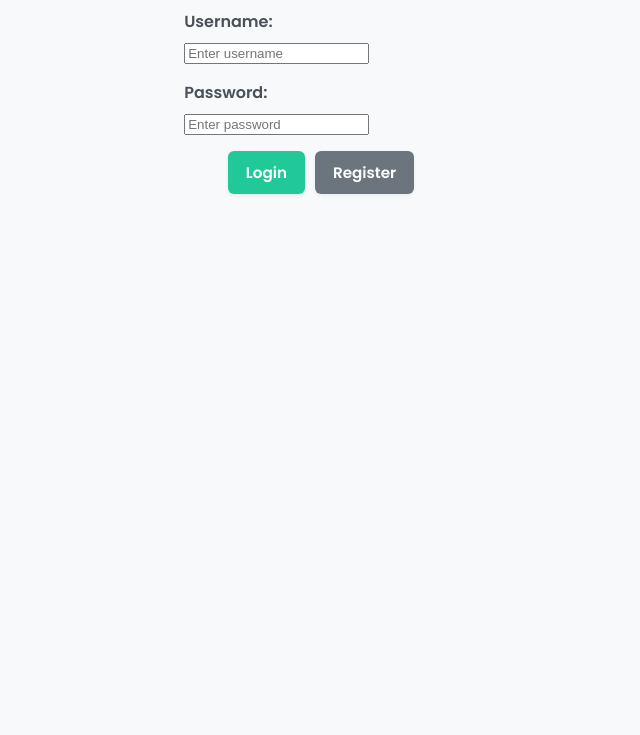
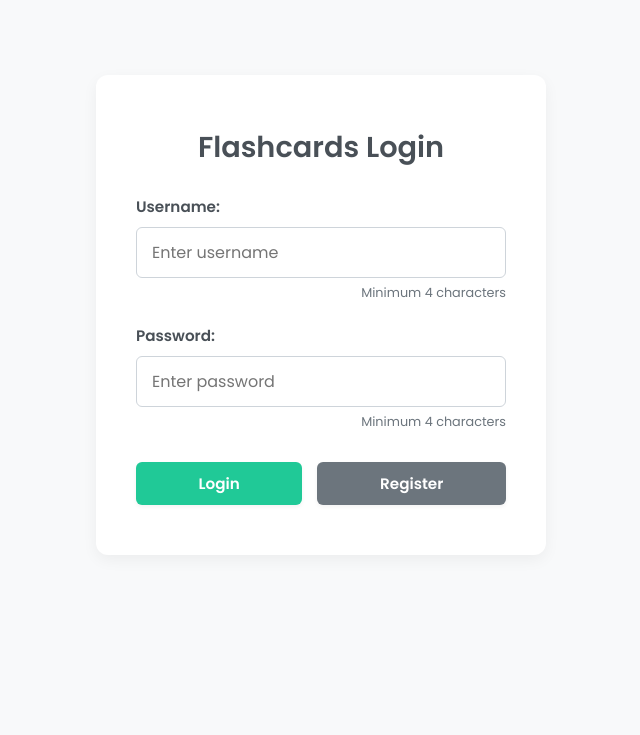
Before and after one commit to grunelol/flashcards, a plain HTML site: page index.html in a window 1280 px wide. Shown: the part 105-840 px from the top of the page, without its empty margins (319-959 px from the left). Drawn offline with Linux system fonts and the light colour scheme.

Commit message:
frontend and sec modifications

```diff
--- a/index.html
+++ b/index.html
@@ -20,10 +20,12 @@
         <div class="form-group">
             <label for="usernameInput">Username:</label>
             <input type="text" id="usernameInput" placeholder="Enter username">
+            <span class="input-hint">Minimum 4 characters</span>
         </div>
         <div class="form-group">
             <label for="passwordInput">Password:</label>
             <input type="password" id="passwordInput" placeholder="Enter password">
+            <span class="input-hint">Minimum 4 characters</span>
         </div>
         <div class="form-actions">
             <button id="loginBtn">Login</button>
--- a/style.css
+++ b/style.css
@@ -83,6 +83,98 @@
     max-width: 700px; /* Slightly wider for more controls */
     box-sizing: border-box;
     transition: background-color 0.3s ease; /* Theme transition */
+}
+
+/* --- Authentication Container Styles --- */
+.auth-container {
+    background-color: var(--container-bg);
+    padding: 30px 40px; /* More horizontal padding */
+    border-radius: 12px;
+    box-shadow: 0 5px 15px var(--shadow-color);
+    width: 100%;
+    max-width: 450px; /* Max width for login form */
+    box-sizing: border-box;
+    transition: background-color 0.3s ease;
+    margin: auto; /* Center vertically and horizontally if body uses flex */
+    text-align: center; /* Center heading and form elements */
+}
+
+.auth-container h1 {
+    font-size: 1.8em; /* Slightly smaller than app header */
+    margin-bottom: 25px;
+    color: var(--text-color);
+    text-align: center;
+}
+
+/* Style form groups within auth container */
+.auth-container .form-group {
+    margin-bottom: 20px; /* Increased spacing */
+    text-align: left; /* Align labels and inputs left */
+}
+
+.auth-container .form-group label {
+    display: block;
+    margin-bottom: 8px; /* More space below label */
+    font-weight: 600;
+    color: var(--text-color);
+    font-size: 0.95em;
+}
+
+.auth-container .form-group input[type="text"],
+.auth-container .form-group input[type="password"] {
+    width: 100%;
+    padding: 12px 15px; /* Consistent padding */
+    border: 1px solid var(--input-border);
+    border-radius: 6px;
+    box-sizing: border-box;
+    font-family: var(--font-family);
+    font-size: 1em;
+    background-color: var(--input-bg);
+    color: var(--text-color);
+    transition: border-color 0.2s ease, box-shadow 0.2s ease;
+}
+
+.auth-container .form-group input[type="text"]:focus,
+.auth-container .form-group input[type="password"]:focus {
+    outline: none;
+    border-color: var(--input-focus-border);
+    box-shadow: 0 0 0 3px var(--input-focus-shadow); /* Slightly larger focus shadow */
+}
+
+/* Style for the hint text */
+.input-hint {
+    display: block;
+    font-size: 0.8em;
+    color: var(--text-muted-color);
+    margin-top: 5px;
+    text-align: right; /* Align hint to the right */
+}
+
+
+/* Style form actions (buttons) within auth container */
+.auth-container .form-actions {
+    display: flex;
+    justify-content: space-between; /* Space out login/register */
+    gap: 15px;
+    margin-top: 30px; /* More space above buttons */
+}
+
+/* Apply general button styles */
+.auth-container button {
+    flex-grow: 1; /* Make buttons share space */
+    /* Inherits base button styles */
+}
+
+/* Ensure secondary button style applies */
+.auth-container #registerBtn {
+    /* Inherits .btn-secondary styles */
+}
+
+/* Ensure auth status message uses general status styles */
+#authMessage {
+    /* Inherits .status-message styles */
+    /* Ensure it's visible when needed */
+    display: none; /* Controlled by JS */
 }
 
 /* --- Header --- */
```
Also changed, not shown: backend/server.js (+5 -5 lines).
